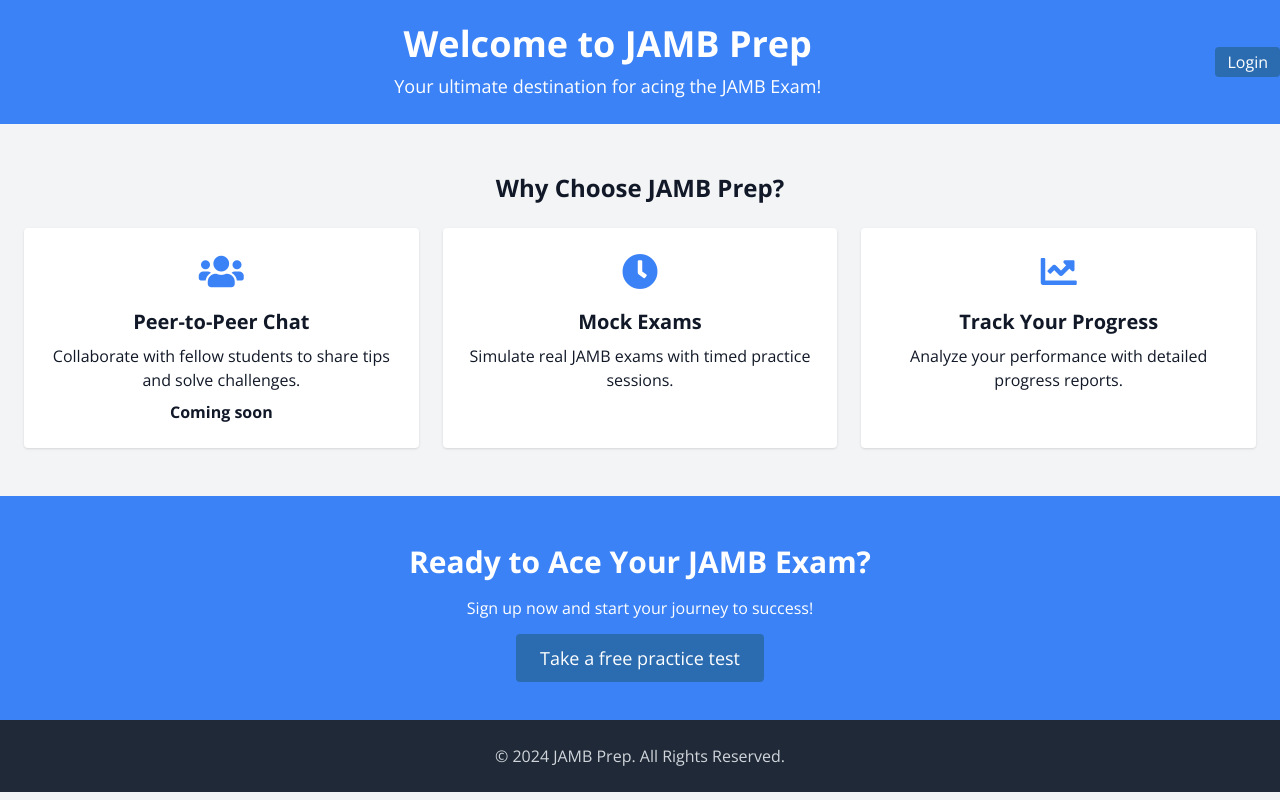
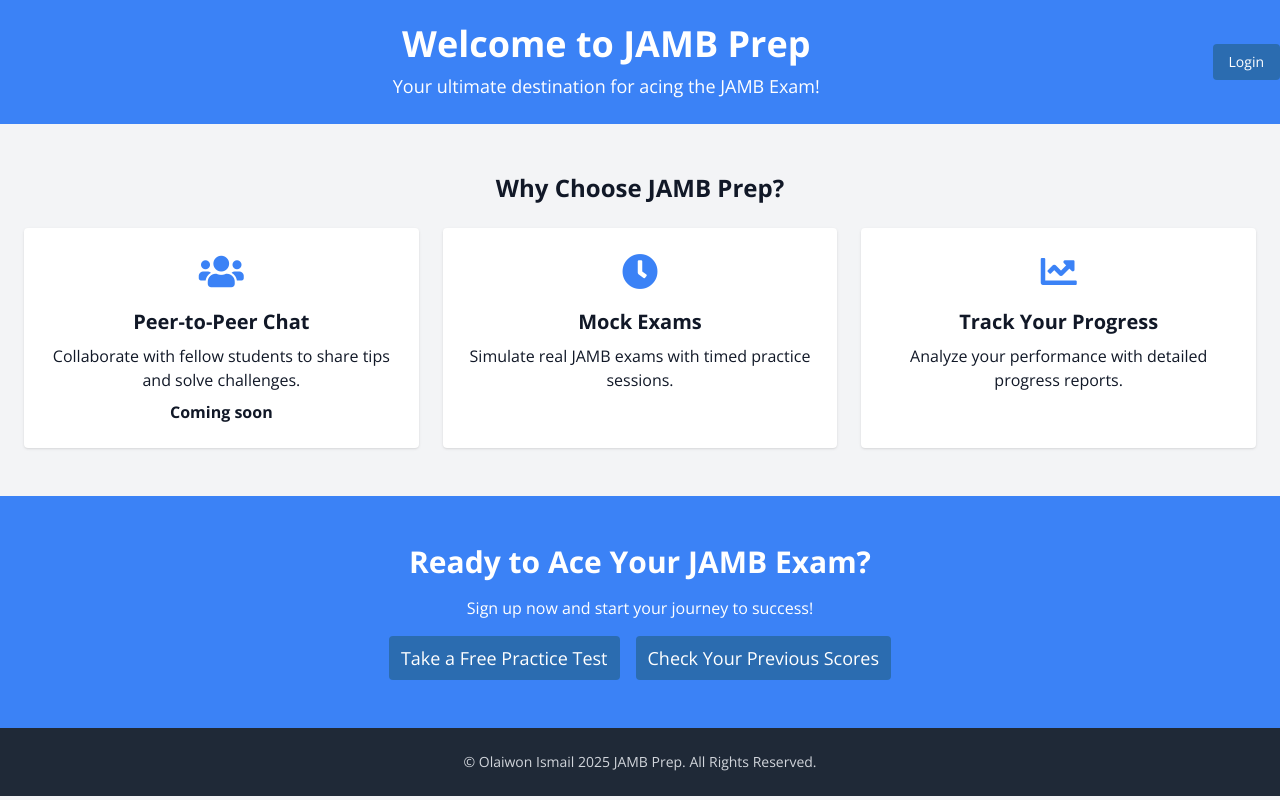
Before and after one commit to Olaiwonismail/Jamb-simulator, a Flask app: page / in a window 1280 px wide. Run offline with Flask 3, Linux system fonts and the light colour scheme; some libraries are stand-ins or nearby versions.

Commit message:
Update home.html

```diff
--- a/app/templates/home.html
+++ b/app/templates/home.html
@@ -23,62 +23,67 @@
 <body class="bg-gray-100 text-gray-900">
     <!-- Header Section -->
     <header class="bg-blue-500 text-white py-6">
-        <div class="container mx-auto flex flex-col md:flex-row items-center md:justify-between relative">
+        <div class="container mx-auto flex flex-col md:flex-row items-center justify-between relative space-y-4 md:space-y-0">
             <!-- Main Title Section -->
-            <div class="text-center flex-grow mb-4 md:mb-0">
-                <h1 class="text-4xl font-bold">Welcome to JAMB Prep</h1>
-                <p class="mt-2 text-lg">Your ultimate destination for acing the JAMB Exam!</p>
+            <div class="text-center flex-grow">
+                <h1 class="text-3xl md:text-4xl font-bold">Welcome to JAMB Prep</h1>
+                <p class="mt-2 text-base md:text-lg">Your ultimate destination for acing the JAMB Exam!</p>
             </div>
             <!-- User Info Section -->
-            <div class="absolute top-4 right-4 md:relative md:top-0 md:right-0 text-right">
-              {% if current_user.is_authenticated %}
-                <p class="text-lg hidden md:block">Hello, <strong>{{ current_user.username }}</strong></p>
-                <a href="{{ url_for('user.logout') }}" class="btn-primary px-3 py-1 rounded text-md">Logout</a>
-                {% else%}
-                <a href="{{ url_for('user.login') }}" class="btn-primary px-3 py-1 rounded text-md">Login</a>
-
+            <div class="flex flex-col md:flex-row items-center md:space-x-4 text-center md:text-right">
+                {% if current_user.is_authenticated %}
+                <p class="text-sm md:text-lg">Hello, <strong>{{ current_user.username }}</strong></p>
+                <a href="{{ url_for('user.logout') }}" class="btn-primary px-4 py-2 rounded text-sm md:text-md mt-2 md:mt-0">Logout</a>
+                {% else %}
+                <a href="{{ url_for('user.login') }}" class="btn-primary px-4 py-2 rounded text-sm md:text-md mt-2 md:mt-0">Login</a>
                 {% endif %}
-
             </div>
         </div>
     </header>
 
     <!-- Features Section -->
-    <section class="container mx-auto py-12 px-6">
+    <section class="container mx-auto py-12 px-4 sm:px-6">
         <h2 class="text-2xl font-bold mb-6 text-center">Why Choose JAMB Prep?</h2>
-        <div class="grid grid-cols-1 md:grid-cols-3 gap-6">
+        <div class="grid grid-cols-1 sm:grid-cols-2 md:grid-cols-3 gap-6">
             <div class="bg-white p-6 rounded shadow text-center">
-                <i class="fas fa-users text-blue-500 text-4xl mb-4"></i>
-                <h3 class="text-xl font-bold">Peer-to-Peer Chat</h3>
-                <p class="mt-2">Collaborate with fellow students to share tips and solve challenges.</p>
-                <p class="mt-2 font-bold">Coming soon</p>
+                <i class="fas fa-users text-blue-500 text-3xl sm:text-4xl mb-4"></i>
+                <h3 class="text-lg sm:text-xl font-bold">Peer-to-Peer Chat</h3>
+                <p class="mt-2 text-sm sm:text-base">Collaborate with fellow students to share tips and solve challenges.</p>
+                <p class="mt-2 font-bold text-sm sm:text-base">Coming soon</p>
             </div>
             <div class="bg-white p-6 rounded shadow text-center">
-                <i class="fas fa-clock text-blue-500 text-4xl mb-4"></i>
-                <h3 class="text-xl font-bold">Mock Exams</h3>
-                <p class="mt-2">Simulate real JAMB exams with timed practice sessions.</p>
+                <a href="{{url_for('exam.select_subject')}}">
+                    <i class="fas fa-clock text-blue-500 text-3xl sm:text-4xl mb-4"></i>
+                    <h3 class="text-lg sm:text-xl font-bold">Mock Exams</h3>
+                    <p class="mt-2 text-sm sm:text-base">Simulate real JAMB exams with timed practice sessions.</p>
+                </a>
             </div>
             <div class="bg-white p-6 rounded shadow text-center">
-                <i class="fas fa-chart-line text-blue-500 text-4xl mb-4"></i>
-                <h3 class="text-xl font-bold">Track Your Progress</h3>
-                <p class="mt-2">Analyze your performance with detailed progress reports.</p>
+                <a href="{{url_for('exam.score_history')}}">
+                    <i class="fas fa-chart-line text-blue-500 text-3xl sm:text-4xl mb-4"></i>
+                    <h3 class="text-lg sm:text-xl font-bold">Track Your Progress</h3>
+                    <p class="mt-2 text-sm sm:text-base">Analyze your performance with detailed progress reports.</p>
+                </a>
             </div>
         </div>
     </section>
 
     <!-- Call-to-Action Section -->
-    <section class="bg-blue-500 text-white py-12">
-        <div class="container mx-auto text-center">
-            <h2 class="text-3xl font-bold mb-4">Ready to Ace Your JAMB Exam?</h2>
-            <p class="mb-6">Sign up now and start your journey to success!</p>
-            <a href="{{ url_for('exam.select_subject') }}" class="btn-primary px-6 py-3 rounded text-lg">Take a free practice test</a>
+    <section class="bg-blue-500 text-white py-12 px-4 sm:px-6">
+        <div class="container mx-auto text-center space-y-4">
+            <h2 class="text-2xl md:text-3xl font-bold mb-4">Ready to Ace Your JAMB Exam?</h2>
+            <p class="mb-6 text-sm md:text-base">Sign up now and start your journey to success!</p>
+            <div class="flex flex-col sm:flex-row justify-center sm:space-x-4">
+                <a href="{{ url_for('exam.select_subject') }}" class="btn-primary px-2 md:px-3 py-2 rounded text-sm md:text-lg mb-4 sm:mb-0">Take a Free Practice Test</a>
+                <a href="{{ url_for('exam.score_history') }}" class="btn-primary px-2 md:px-3 py-2 rounded text-sm md:text-lg">Check Your Previous Scores</a>
+            </div>
         </div>
     </section>
 
     <!-- Footer Section -->
     <footer class="bg-gray-800 text-gray-300 py-6">
         <div class="container mx-auto text-center">
-            <p>&copy; 2024 JAMB Prep. All Rights Reserved.</p>
+            <p class="text-sm">&copy; Olaiwon Ismail 2025 JAMB Prep. All Rights Reserved.</p>
         </div>
     </footer>
 </body>
```
